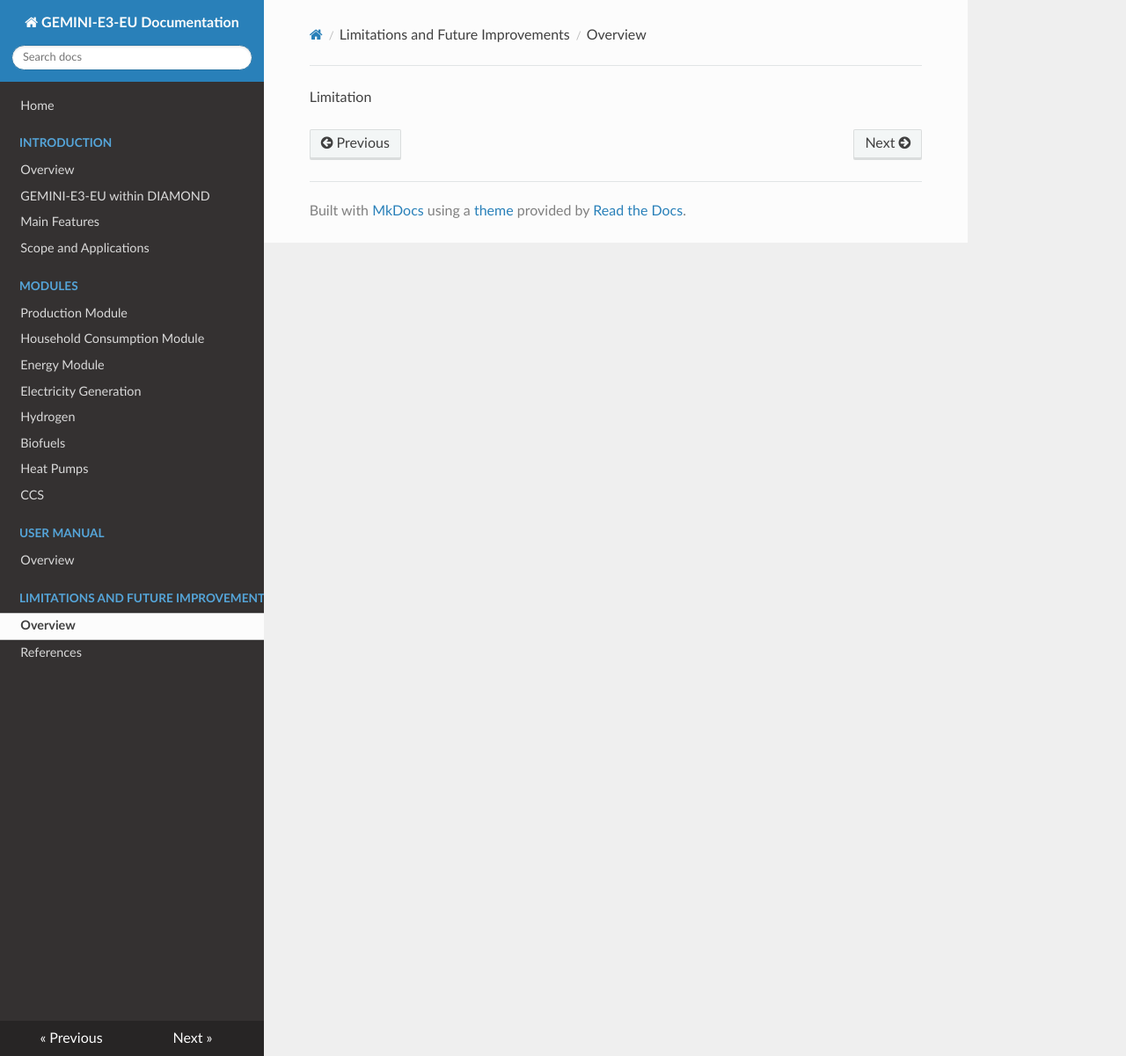
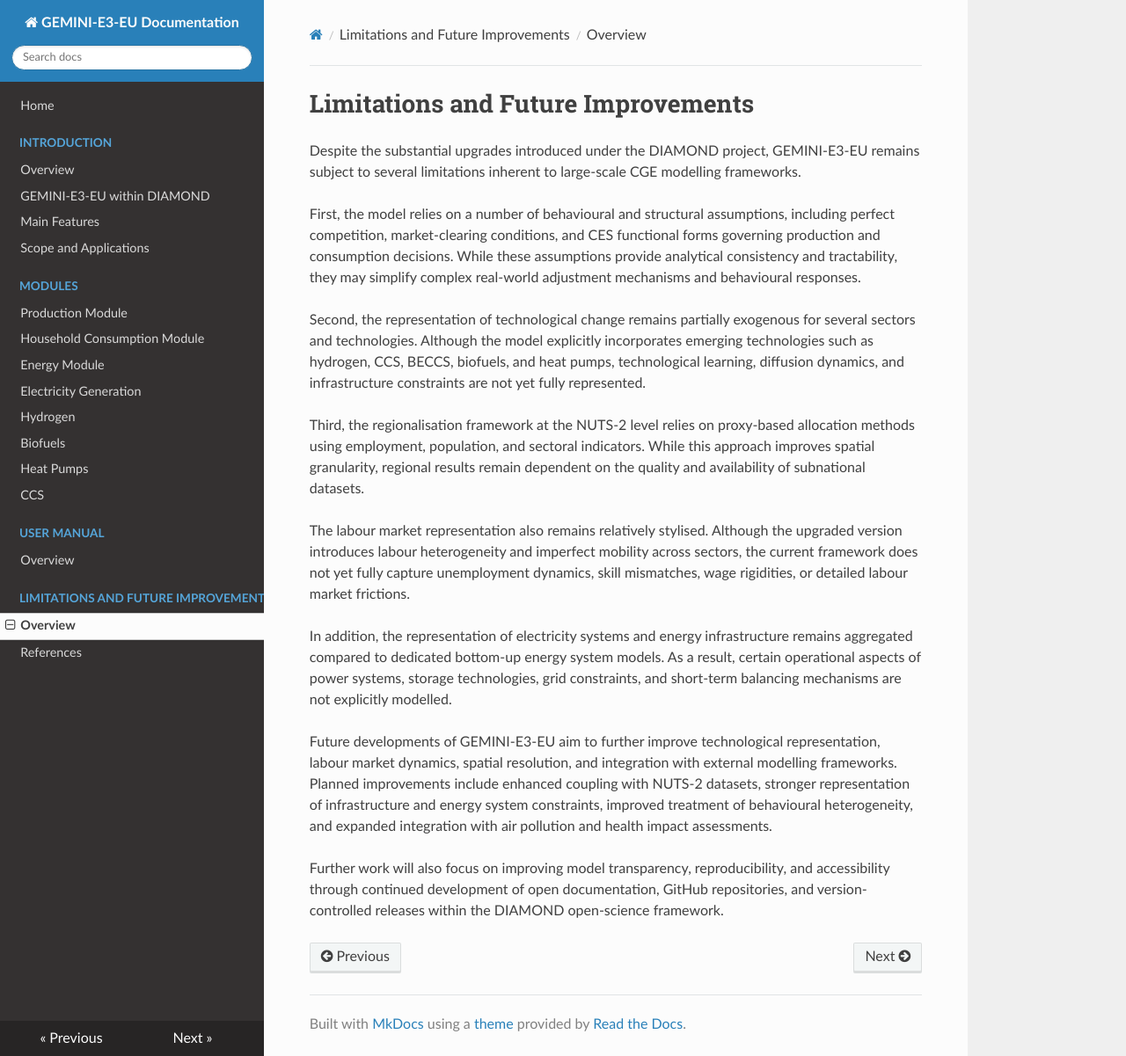
Before and after one commit to Perdana-Sigit/GEMINI-E3-EU, an MkDocs documentation site: the page built from docs/limitations/overview.md, in a window 1280 px wide and 1201 px high. Shown: the whole window at 88% size. Built offline with MkDocs 1.6.1, drawn with Linux system fonts in a browser that asks for light colours; nearby versions of some CDN libraries.

Commit message:
Update overview.md

```diff
--- a/docs/limitations/overview.md
+++ b/docs/limitations/overview.md
@@ -1 +1,17 @@
-Limitation
+# Limitations and Future Improvements
+
+Despite the substantial upgrades introduced under the DIAMOND project, GEMINI-E3-EU remains subject to several limitations inherent to large-scale CGE modelling frameworks.
+
+First, the model relies on a number of behavioural and structural assumptions, including perfect competition, market-clearing conditions, and CES functional forms governing production and consumption decisions. While these assumptions provide analytical consistency and tractability, they may simplify complex real-world adjustment mechanisms and behavioural responses.
+
+Second, the representation of technological change remains partially exogenous for several sectors and technologies. Although the model explicitly incorporates emerging technologies such as hydrogen, CCS, BECCS, biofuels, and heat pumps, technological learning, diffusion dynamics, and infrastructure constraints are not yet fully represented.
+
+Third, the regionalisation framework at the NUTS-2 level relies on proxy-based allocation methods using employment, population, and sectoral indicators. While this approach improves spatial granularity, regional results remain dependent on the quality and availability of subnational datasets.
+
+The labour market representation also remains relatively stylised. Although the upgraded version introduces labour heterogeneity and imperfect mobility across sectors, the current framework does not yet fully capture unemployment dynamics, skill mismatches, wage rigidities, or detailed labour market frictions.
+
+In addition, the representation of electricity systems and energy infrastructure remains aggregated compared to dedicated bottom-up energy system models. As a result, certain operational aspects of power systems, storage technologies, grid constraints, and short-term balancing mechanisms are not explicitly modelled.
+
+Future developments of GEMINI-E3-EU aim to further improve technological representation, labour market dynamics, spatial resolution, and integration with external modelling frameworks. Planned improvements include enhanced coupling with NUTS-2 datasets, stronger representation of infrastructure and energy system constraints, improved treatment of behavioural heterogeneity, and expanded integration with air pollution and health impact assessments.
+
+Further work will also focus on improving model transparency, reproducibility, and accessibility through continued development of open documentation, GitHub repositories, and version-controlled releases within the DIAMOND open-science framework.
```
